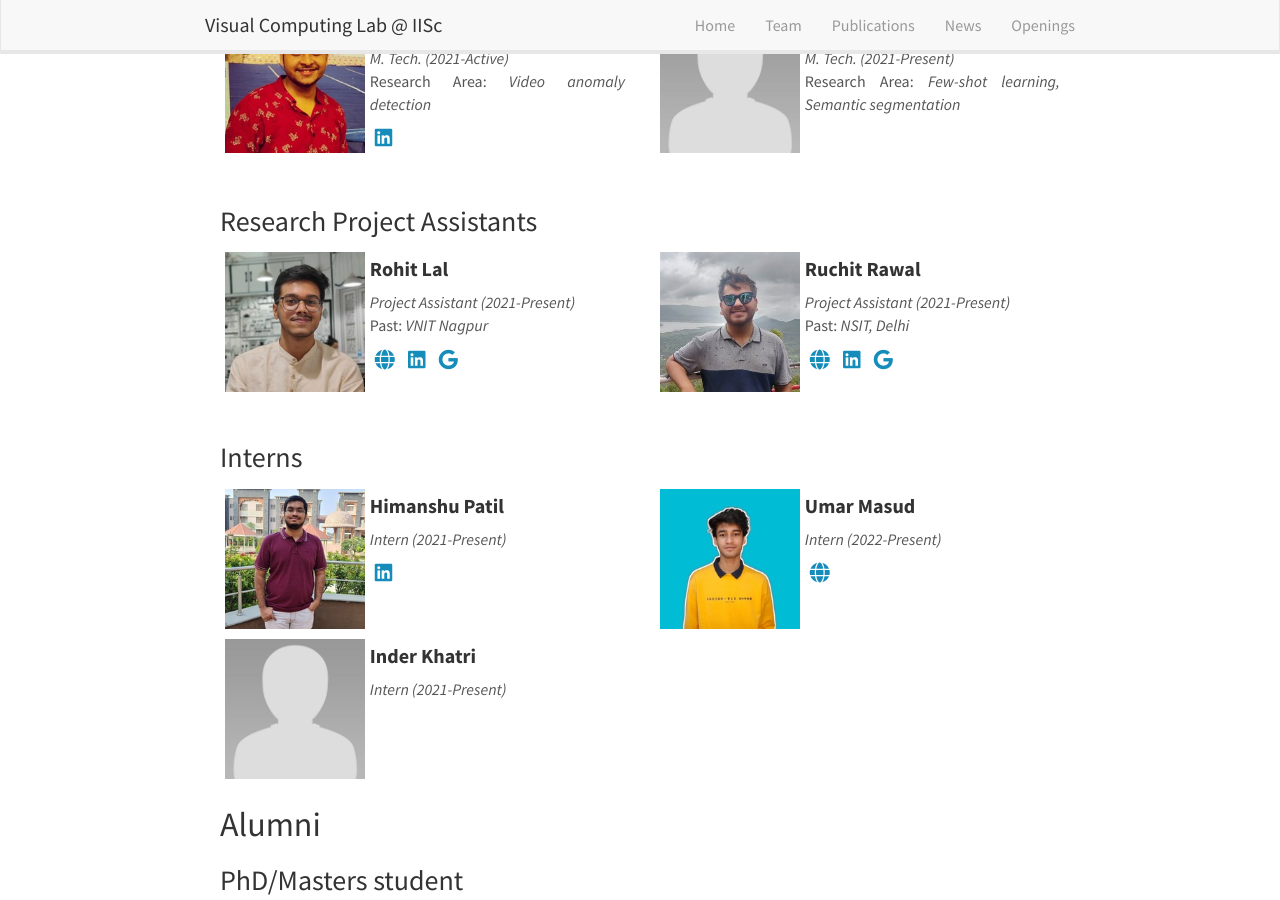
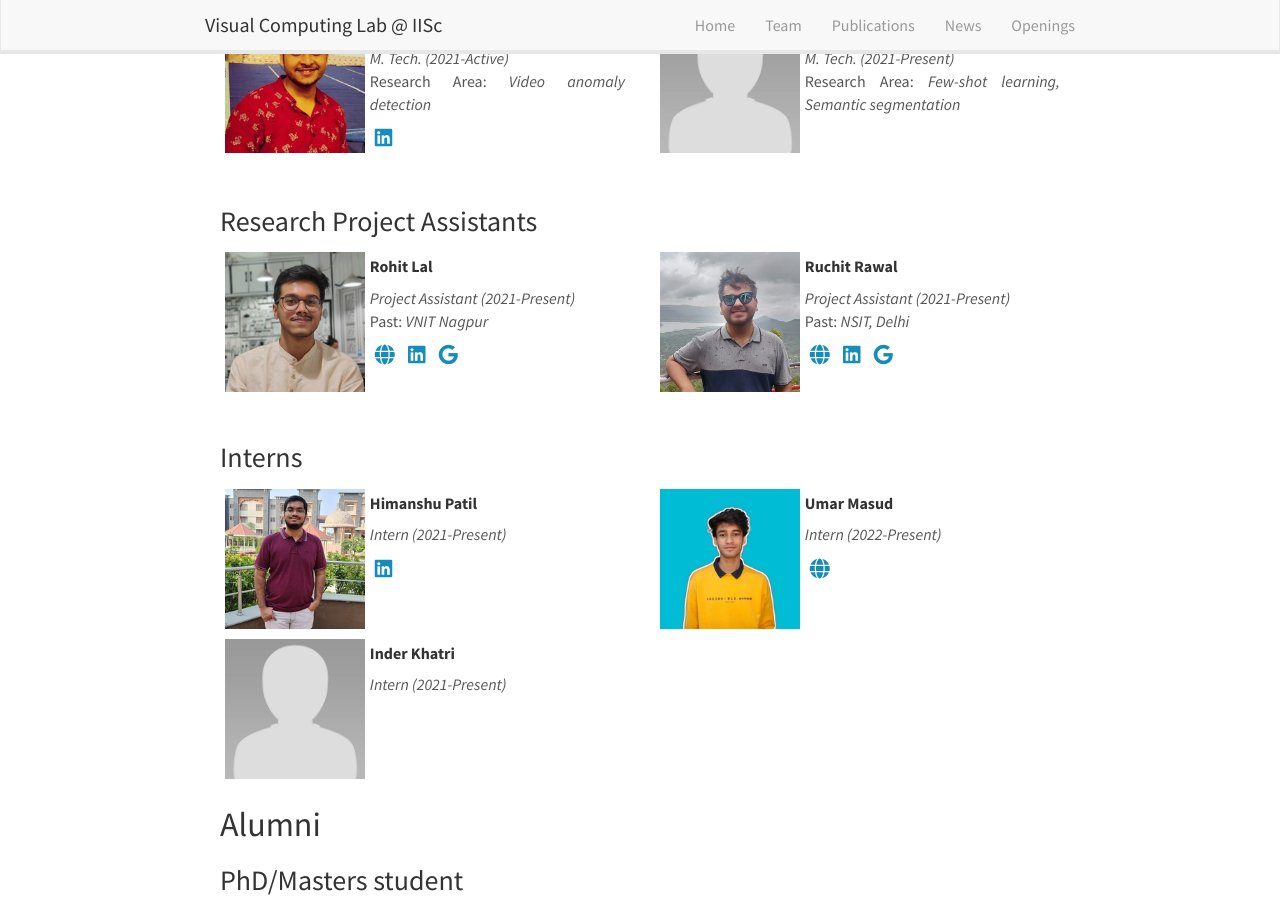
Before and after one commit to vcl-iisc/vclab-website, a Jekyll site: the page built from _pages/team.md, in a window 1280 px wide and 900 px high, scrolled down 986 px. Built offline with Jekyll 4.4.1, drawn with Linux system fonts in a browser that asks for light colours; nearby versions of some CDN libraries.

Commit message:
updated lab members

```diff
--- a/_data/lab_alumni.yml
+++ b/_data/lab_alumni.yml
@@ -69,7 +69,7 @@
 - name: Monish Keswani
   position: Project Assistant
   year: 2020-21
-  # url: https://dellaert.github.io/
+  url: https://www.linkedin.com/in/monish-keswani-30331bb5
   affiliation: Visual Recognition Group, Czech Technical University
 
 - name: Sarthak Srivastava
--- a/_pages/team.md
+++ b/_pages/team.md
@@ -82,6 +82,7 @@ permalink: /team/
 {% endif %}
 
 ## Current Members
+
 ### PhD/Masters student
 
 {% assign number_printed = 0 %}
@@ -146,7 +147,7 @@ permalink: /team/
 
 <div class="col-sm-6 clearfix">
   <img src="{{ site.url }}{{ site.baseurl }}/images/teampic/{{ member.photo }}" class="img-responsive" width="37%" style="float: left; padding: 5px" />
-  <h4><b>{{ member.name }} </b></h4>
+  <h5><b>{{ member.name }} </b></h5>
 
   <i>{{ member.position }} ({{ member.year }}) <br></i>
   Past: <i>{{ member.past }} <br></i>
@@ -197,7 +198,7 @@ permalink: /team/
 
 <div class="col-sm-6 clearfix">
   <img src="{{ site.url }}{{ site.baseurl }}/images/teampic/{{ member.photo }}" class="img-responsive" width="37%" style="float: left; padding: 5px" />
-  <h4><b>{{ member.name }} </b></h4>
+  <h5><b>{{ member.name }} </b></h5>
 
   <i>{{ member.position }} ({{ member.year }}) <br></i>
 
```
